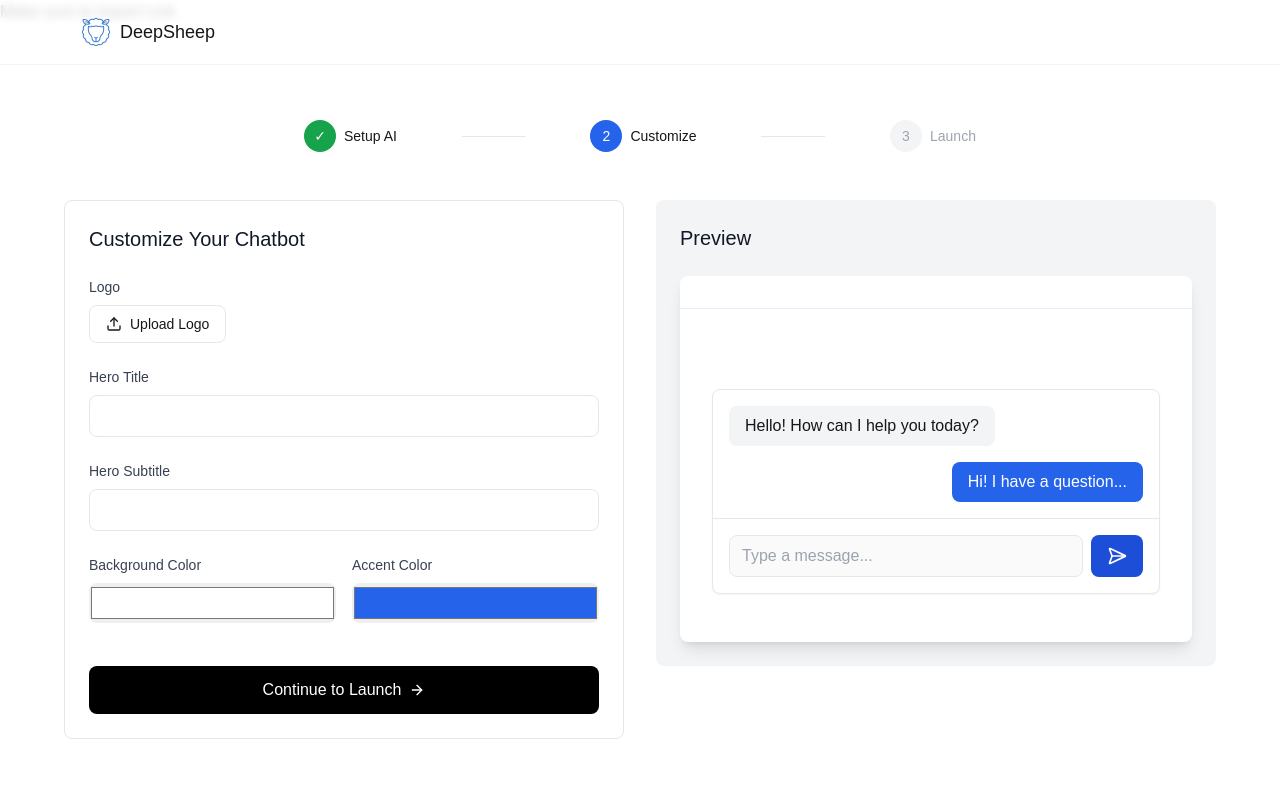
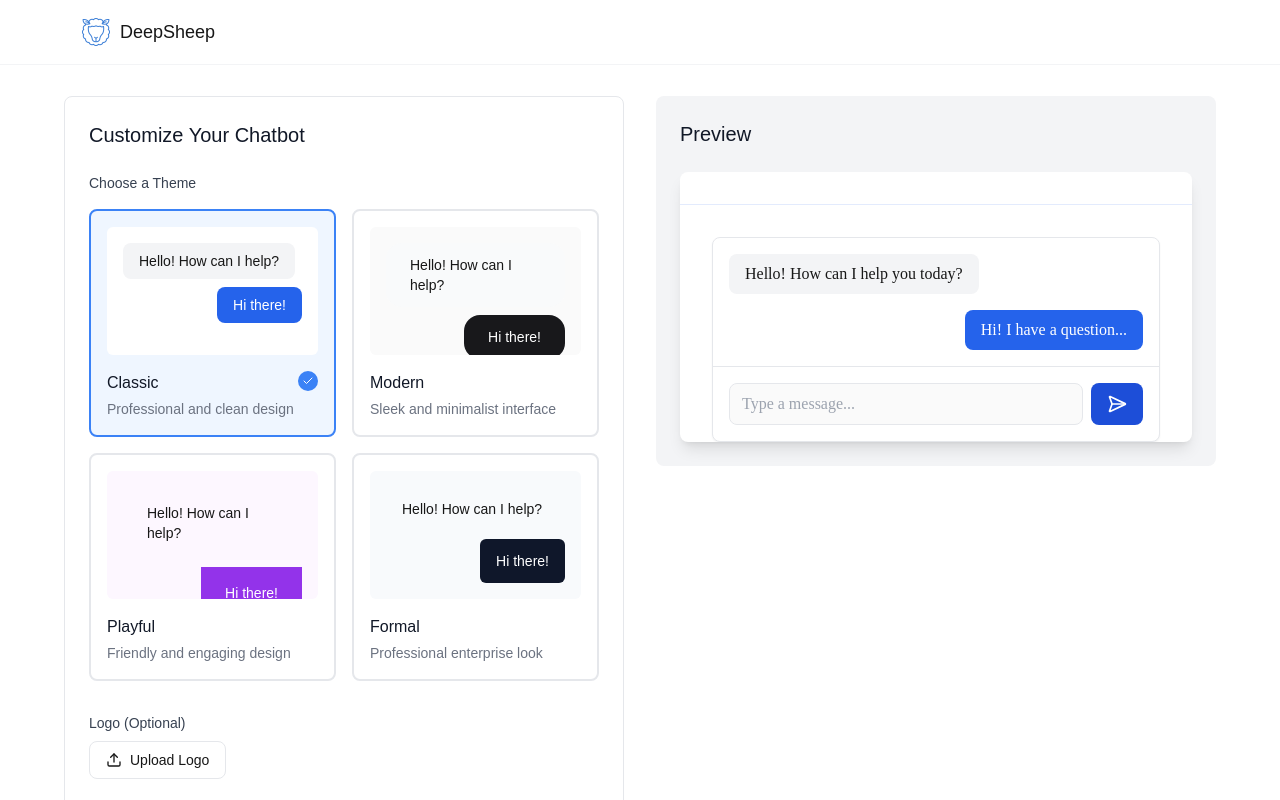
Before and after one commit to HehLul/DeepSheep, a Next.js app in the folder app/: page /customize in a window 1280 px wide. Shown: the top 800 px of the page. Built offline with nearby package versions, Linux system fonts and the light colour scheme.

Commit message:
EDITED customize page. Added Themes.

```diff
--- a/app/src/app/customize/page.js
+++ b/app/src/app/customize/page.js
@@ -1,31 +1,30 @@
 'use client';
-
 import React, { useState, useEffect } from 'react';
 import { useRouter } from 'next/navigation';
 import { ArrowRight, Upload, SendHorizontal } from 'lucide-react';
 import Link from 'next/link';
+import { themes } from '@/lib/themes';  // Changed from @/config/themes to @/lib/themes
+import { ThemeCard } from '@/components/ThemeCard';  // Also make sure this path is correct
+
 export default function CustomizePage() {
   const router = useRouter();
   const [chatbotConfig, setChatbotConfig] = useState(null);
+  const [selectedTheme, setSelectedTheme] = useState(themes.classic);
   const [customization, setCustomization] = useState({
     logo: null,
     logoPreview: null,
     heroTitle: '',
     heroSubtitle: '',
-    backgroundColor: '#ffffff',
-    accentColor: '#2563eb', // blue-600
-    buttonColor: '#1d4ed8', // blue-700
+    theme: 'classic',
+    ...themes.classic.styles
   });
 
   useEffect(() => {
-    // Check if we're in the browser
     if (typeof window !== 'undefined') {
-      // Load chatbot configuration
       const savedConfig = localStorage.getItem('chatbotConfig');
       if (savedConfig) {
-      setChatbotConfig(JSON.parse(savedConfig));
-      // Set initial hero title based on AI name
         const config = JSON.parse(savedConfig);
+        setChatbotConfig(config);
         setCustomization(prev => ({
           ...prev,
           heroTitle: `Chat with ${config.name}`,
@@ -34,6 +33,15 @@ export default function CustomizePage() {
       }
     }
   }, []);
+
+  const handleThemeSelect = (theme) => {
+    setSelectedTheme(theme);
+    setCustomization(prev => ({
+      ...prev,
+      theme: theme.id,
+      ...theme.styles
+    }));
+  };
 
   const handleLogoChange = (e) => {
     const file = e.target.files[0];
@@ -52,7 +60,6 @@ export default function CustomizePage() {
 
   const handleSubmit = (e) => {
     e.preventDefault();
-    // Save customization settings
     localStorage.setItem('customization', JSON.stringify(customization));
     router.push('/launch');
   };
@@ -64,45 +71,19 @@ export default function CustomizePage() {
         <div className="max-w-6xl mx-auto px-4">
           <div className="flex justify-between h-16 items-center">
             <Link href="/" className="flex items-center gap-2 hover:opacity-80 transition-opacity">
-        <img
-          src="/sheep-logo.png"
-          alt="DeepSheep Logo"
-          className="w-8 h-8 text-blue-500"
-        />
+              <img src="/sheep-logo.png" alt="DeepSheep Logo" className="w-8 h-8" />
               <span className="text-lg font-medium">DeepSheep</span>
             </Link>
           </div>
         </div>
       </nav>
-Make sure to import Link
 
       {/* Main Content */}
       <main className="pt-24 pb-16 px-4">
         <div className="max-w-6xl mx-auto">
           {/* Progress Indicator */}
           <div className="max-w-2xl mx-auto">
-            <div className="flex items-center justify-between mb-12">
-              <div className="flex items-center gap-2">
-                <div className="w-8 h-8 rounded-full bg-green-600 text-white flex items-center justify-center text-sm">
-                  ✓
-                </div>
-                <span className="text-sm font-medium">Setup AI</span>
-              </div>
-              <div className="h-px bg-gray-200 w-16"></div>
-              <div className="flex items-center gap-2">
-                <div className="w-8 h-8 rounded-full bg-blue-600 text-white flex items-center justify-center text-sm">
-                  2
-                </div>
-                <span className="text-sm font-medium">Customize</span>
-              </div>
-              <div className="h-px bg-gray-200 w-16"></div>
-              <div className="flex items-center gap-2">
-                <div className="w-8 h-8 rounded-full bg-gray-100 text-gray-400 flex items-center justify-center text-sm">
-                  3
-                </div>
-                <span className="text-sm text-gray-400">Launch</span>
-              </div>
-            </div>
+            {/* Your existing progress indicator code */}
           </div>
 
           <div className="grid grid-cols-1 lg:grid-cols-2 gap-8">
@@ -110,11 +91,29 @@ Make sure to import Link
             <div className="space-y-8">
               <div className="bg-white p-6 rounded-lg border border-gray-200">
                 <h2 className="text-xl font-medium text-gray-900 mb-6">Customize Your Chatbot</h2>
-                <form onSubmit={handleSubmit} className="space-y-6">
+
+                <form onSubmit={handleSubmit} className="space-y-8">
+                  {/* Theme Selection */}
+                  <div>
+                    <label className="block text-sm font-medium text-gray-700 mb-4">
+                      Choose a Theme
+                    </label>
+                    <div className="grid grid-cols-1 sm:grid-cols-2 gap-4">
+                      {Object.values(themes).map((theme) => (
+                        <ThemeCard
+                          key={theme.id}
+                          theme={theme}
+                          isSelected={selectedTheme.id === theme.id}
+                          onSelect={handleThemeSelect}
+                        />
+                      ))}
+                    </div>
+                  </div>
+
                   {/* Logo Upload */}
                   <div>
                     <label className="block text-sm font-medium text-gray-700 mb-2">
-                      Logo
+                      Logo (Optional)
                     </label>
                     <div className="flex items-center gap-4">
                       {customization.logoPreview && (
@@ -168,39 +167,6 @@ Make sure to import Link
                     />
                   </div>
 
-                  {/* Colors */}
-                  <div className="grid grid-cols-2 gap-4">
-                    <div>
-                      <label className="block text-sm font-medium text-gray-700 mb-2">
-                        Background Color
-                      </label>
-                      <input
-                        type="color"
-                        value={customization.backgroundColor}
-                        onChange={(e) => setCustomization(prev => ({
-                          ...prev,
-                          backgroundColor: e.target.value
-                        }))}
-                        className="w-full h-10 rounded-lg cursor-pointer"
-                      />
-                    </div>
-                    <div>
-                      <label className="block text-sm font-medium text-gray-700 mb-2">
-                        Accent Color
-                      </label>
-                      <input
-                        type="color"
-                        value={customization.accentColor}
-                        onChange={(e) => setCustomization(prev => ({
-                          ...prev,
-                          accentColor: e.target.value,
-                          buttonColor: e.target.value
-                        }))}
-                        className="w-full h-10 rounded-lg cursor-pointer"
-                      />
-                    </div>
-                  </div>
-
                   <div className="pt-4">
                     <button
                       type="submit"
@@ -220,10 +186,16 @@ Make sure to import Link
                 <h2 className="text-xl font-medium text-gray-900 mb-6">Preview</h2>
                 <div
                   className="rounded-lg overflow-hidden shadow-lg"
-                  style={{ backgroundColor: customization.backgroundColor }}
+                  style={{
+                    backgroundColor: selectedTheme.styles.backgroundColor,
+                    fontFamily: selectedTheme.styles.fontFamily.body
+                  }}
                 >
                   {/* Preview Header */}
-                  <div className="p-4 border-b" style={{ borderColor: customization.accentColor + '20' }}>
+                  <div
+                    className="p-4 border-b"
+                    style={{ borderColor: selectedTheme.styles.accentColor + '20' }}
+                  >
                     {customization.logoPreview && (
                       <img
                         src={customization.logoPreview}
@@ -234,10 +206,13 @@ Make sure to import Link
                   </div>
 
                   {/* Preview Hero */}
-                  <div className="px-8 py-12 text-center">
+                  <div className={selectedTheme.styles.spacing.contentPadding + " text-center"}>
                     <h1
                       className="text-3xl font-bold mb-4"
-                      style={{ color: customization.accentColor }}
+                      style={{
+                        color: selectedTheme.styles.accentColor,
+                        fontFamily: selectedTheme.styles.fontFamily.heading
+                      }}
                     >
                       {customization.heroTitle}
                     </h1>
@@ -247,32 +222,48 @@ Make sure to import Link
 
                     {/* Chat Interface Preview */}
                     <div className="max-w-md mx-auto bg-white rounded-lg shadow-sm border">
-                      <div className="p-4 space-y-4">
+                      <div className={`${selectedTheme.styles.spacing.messagePadding} ${selectedTheme.styles.spacing.messageGap}`}>
+                        {/* Bot Message */}
                         <div className="flex justify-start">
-                          <div className="bg-gray-100 rounded-lg px-4 py-2 max-w-[80%]">
+                          <div
+                            className={`${selectedTheme.styles.messageStyles.botMessage.backgroundColor}
+                              ${selectedTheme.styles.messageStyles.botMessage.rounded}
+                              ${selectedTheme.styles.messageStyles.botMessage.padding}
+                              max-w-[80%]`}
+                          >
                             Hello! How can I help you today?
                           </div>
                         </div>
+
+                        {/* User Message */}
                         <div className="flex justify-end">
                           <div
-                            className="rounded-lg px-4 py-2 max-w-[80%] text-white"
-                            style={{ backgroundColor: customization.accentColor }}
+                            className={`${selectedTheme.styles.messageStyles.userMessage.rounded}
+                              ${selectedTheme.styles.messageStyles.userMessage.padding}
+                              max-w-[80%] text-white`}
+                            style={{ backgroundColor: selectedTheme.styles.accentColor }}
                           >
                             Hi! I have a question...
                           </div>
                         </div>
                       </div>
+
+                      {/* Input Area */}
                       <div className="border-t p-4">
                         <div className="flex gap-2">
                           <input
                             type="text"
                             placeholder="Type a message..."
-                            className="flex-1 px-3 py-2 border rounded-lg"
+                            className={`flex-1 border ${selectedTheme.styles.inputStyles.rounded}
+                              ${selectedTheme.styles.inputStyles.padding} focus:outline-none focus:ring-2`}
+                            style={{
+                              fontFamily: selectedTheme.styles.fontFamily.body
+                            }}
                             disabled
                           />
                           <button
-                            style={{ backgroundColor: customization.buttonColor }}
-                            className="px-4 py-2 text-white rounded-lg"
+                            style={{ backgroundColor: selectedTheme.styles.buttonColor }}
+                            className={`${selectedTheme.styles.inputStyles.rounded} px-4 py-2 text-white`}
                             disabled
                           >
                             <SendHorizontal className="w-5 h-5" />
--- a/app/src/app/layout.js
+++ b/app/src/app/layout.js
@@ -1,4 +1,7 @@
 import { Geist, Geist_Mono } from "next/font/google";
+import { Plus_Jakarta_Sans } from "next/font/google";
+import { Quicksand } from "next/font/google";
+import { DM_Sans, DM_Serif_Display } from "next/font/google";
 import "./globals.css";
 
 const geistSans = Geist({
@@ -11,16 +14,41 @@ const geistMono = Geist_Mono({
   subsets: ["latin"],
 });
 
+// Theme fonts
+const plusJakarta = Plus_Jakarta_Sans({
+  variable: "--font-plus-jakarta",
+  subsets: ["latin"],
+});
+
+const quicksand = Quicksand({
+  variable: "--font-quicksand",
+  subsets: ["latin"],
+});
+
+const dmSans = DM_Sans({
+  variable: "--font-dm-sans",
+  subsets: ["latin"],
+});
+
+const dmSerifDisplay = DM_Serif_Display({
+  variable: "--font-dm-serif",
+  weight: "400",
+  subsets: ["latin"],
+});
+
 export const metadata = {
-  title: "Create Next App",
-  description: "Generated by create next app",
+  title: "DeepSheep - Create AI Chatbots",
+  description: "Create and customize your own AI chatbot",
 };
 
 export default function RootLayout({ children }) {
   return (
     <html lang="en">
       <body
-        className={`${geistSans.variable} ${geistMono.variable} antialiased`}
+        className={`${geistSans.variable} ${geistMono.variable}
+          ${plusJakarta.variable} ${quicksand.variable}
+          ${dmSans.variable} ${dmSerifDisplay.variable}
+          antialiased`}
       >
         {children}
       </body>
--- /dev/null
+++ b/app/src/components/ThemeCard.js
@@ -0,0 +1,68 @@
+// src/components/ThemeCard.js
+import { Check } from 'lucide-react';
+
+export function ThemeCard({ theme, isSelected, onSelect }) {
+  const { name, description, styles } = theme;
+
+  const handleClick = (e) => {
+    // Prevent form submission
+    e.preventDefault();
+    onSelect(theme);
+  };
+
+  return (
+    <div
+      onClick={handleClick}
+      className={`w-full p-4 rounded-lg border-2 transition-all cursor-pointer ${
+        isSelected
+          ? 'border-blue-500 bg-blue-50'
+          : 'border-gray-200 hover:border-gray-300'
+      }`}
+    >
+      {/* Theme Preview */}
+      <div
+        className="h-32 rounded-md mb-4 overflow-hidden"
+        style={{ backgroundColor: styles.backgroundColor }}
+      >
+        <div className="h-full p-4 flex flex-col">
+          {/* Sample Chat Messages */}
+          <div className={`flex justify-start mb-2`}>
+            <div
+              className={`${styles.messageStyles.botMessage.backgroundColor}
+                ${styles.messageStyles.botMessage.rounded}
+                ${styles.messageStyles.botMessage.padding}
+                ${styles.fontFamily.body}
+                text-sm`}
+            >
+              Hello! How can I help?
+            </div>
+          </div>
+          <div className={`flex justify-end`}>
+            <div
+              className={`${styles.messageStyles.userMessage.rounded}
+                ${styles.messageStyles.userMessage.padding}
+                ${styles.fontFamily.body}
+                text-sm text-white`}
+              style={{ backgroundColor: styles.accentColor }}
+            >
+              Hi there!
+            </div>
+          </div>
+        </div>
+      </div>
+
+      {/* Theme Info */}
+      <div className="flex items-start justify-between">
+        <div className="text-left">
+          <h3 className="font-medium text-gray-900">{name}</h3>
+          <p className="text-sm text-gray-500 mt-1">{description}</p>
+        </div>
+        {isSelected && (
+          <div className="w-5 h-5 rounded-full bg-blue-500 flex items-center justify-center flex-shrink-0">
+            <Check className="w-3 h-3 text-white" />
+          </div>
+        )}
+      </div>
+    </div>
+  );
+}
--- a/app/tailwind.config.mjs
+++ b/app/tailwind.config.mjs
@@ -11,6 +11,14 @@ export default {
         background: "var(--background)",
         foreground: "var(--foreground)",
       },
+      fontFamily: {
+        geist: ["var(--font-geist-sans)"],
+        "geist-mono": ["var(--font-geist-mono)"],
+        "plus-jakarta": ["var(--font-plus-jakarta)"],
+        quicksand: ["var(--font-quicksand)"],
+        "dm-sans": ["var(--font-dm-sans)"],
+        "dm-serif": ["var(--font-dm-serif)"],
+      },
     },
   },
   plugins: [],
```
Also changed, not shown: app/src/lib/themes.js (added). Lines whose indentation alone changed are shown as unchanged.
